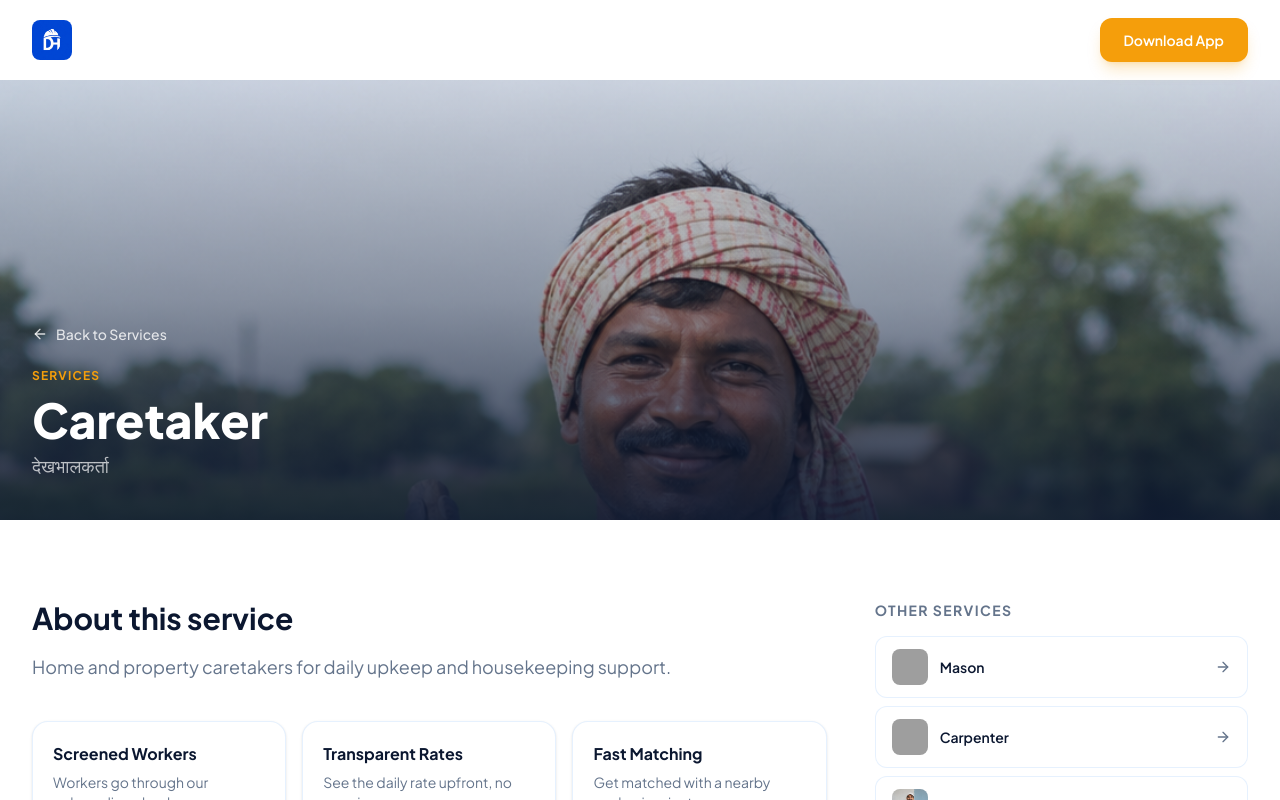
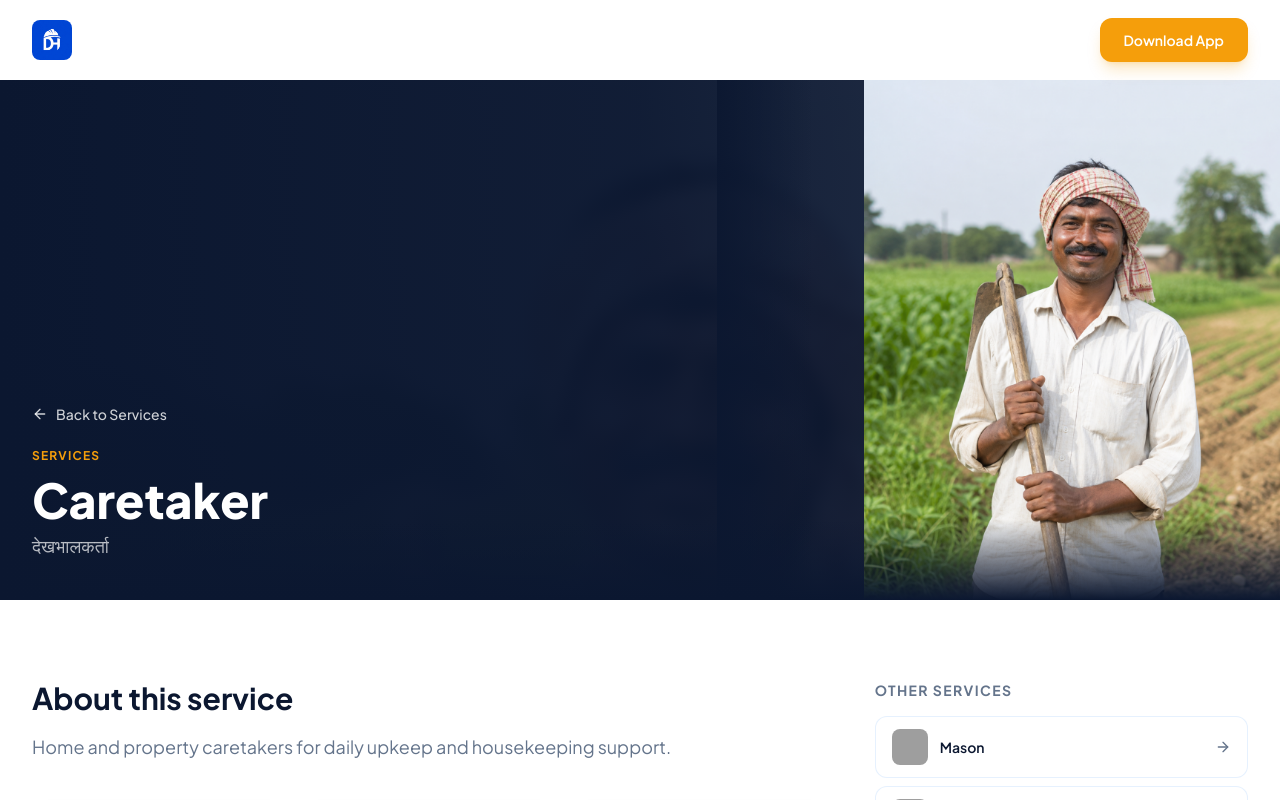
Before and after one commit to radheysarvendra/dihadii-website, a React (Vite) app in the folder artifacts/dihadii/: page /services/caretaker in a window 1280 px wide. Shown: the top 800 px of the page. Built offline with nearby package versions, Linux system fonts and the light colour scheme; grey boxes are pictures that could not be loaded.

Commit message:
Add image asset and update ServiceCategoryPage with enhanced layout
Replit-Commit-Author: Agent

```diff
--- a/artifacts/dihadii/src/pages/ServiceCategoryPage.tsx
+++ b/artifacts/dihadii/src/pages/ServiceCategoryPage.tsx
@@ -21,17 +21,36 @@ export default function ServiceCategoryPage() {
       <Header />
       <main className="pt-16 md:pt-20">
         {/* Hero */}
-        <section className="relative overflow-hidden">
-          <div className="relative h-[360px] w-full sm:h-[440px]">
+        <section className="relative overflow-hidden bg-brand-navy">
+          <div className="relative h-[380px] w-full sm:h-[460px] md:h-[520px]">
+            {/* Blurred full-bleed background for texture */}
             <img
               src={category.img}
-              alt={category.name}
-              className="h-full w-full object-cover"
+              alt=""
+              aria-hidden
+              className="absolute inset-0 h-full w-full scale-110 object-cover opacity-20 blur-sm"
               style={{ objectPosition: category.imagePosition }}
             />
-            <div className="absolute inset-0 bg-gradient-to-t from-brand-navy/90 via-brand-navy/40 to-brand-navy/10" />
+
+            {/* Left-to-right navy gradient so text stays readable */}
+            <div className="absolute inset-0 bg-gradient-to-r from-brand-navy via-brand-navy/85 to-brand-navy/20" />
+
+            {/* Portrait image — right-aligned, full height, contained so full person shows */}
+            <div className="absolute bottom-0 right-0 h-full w-1/2 sm:w-[44%] flex items-end justify-end">
+              <img
+                src={category.img}
+                alt={category.name}
+                className="h-full w-auto object-contain object-bottom"
+              />
+              {/* Fade the left edge of the portrait into the gradient */}
+              <div className="pointer-events-none absolute inset-y-0 left-0 w-24 bg-gradient-to-r from-brand-navy/90 to-transparent" />
+            </div>
+
+            {/* Bottom fade to match detail section bg */}
+            <div className="absolute inset-x-0 bottom-0 h-20 bg-gradient-to-t from-brand-navy to-transparent" />
           </div>
 
+          {/* Text overlay */}
           <div className="absolute inset-0 flex flex-col justify-end">
             <div className="mx-auto w-full max-w-7xl px-4 pb-10 sm:px-6 lg:px-8">
               <Link
```
Also changed, not shown: 1 other file (tests, documents, lock files or other folders).
